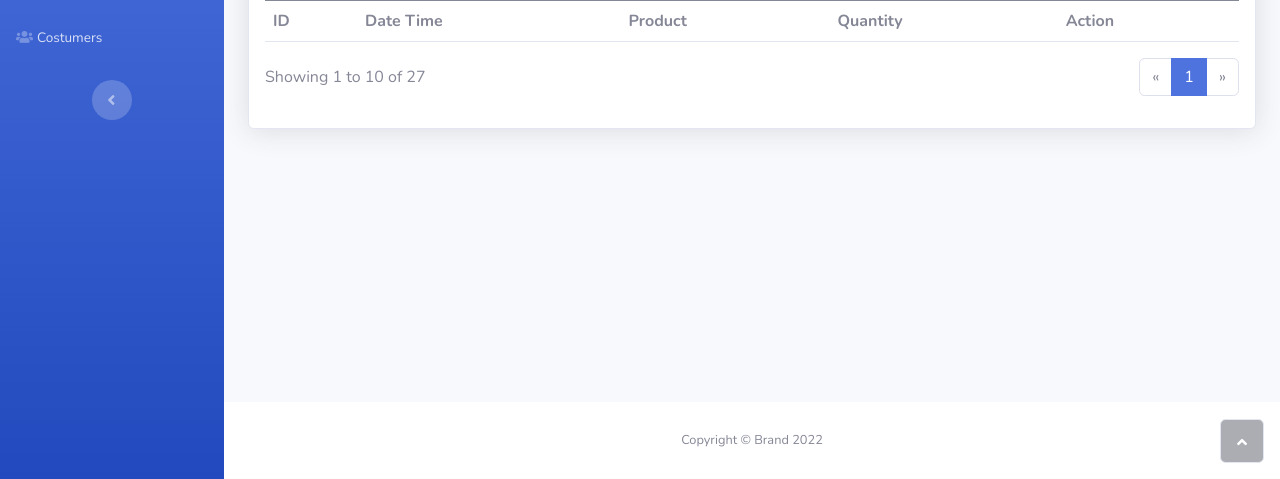
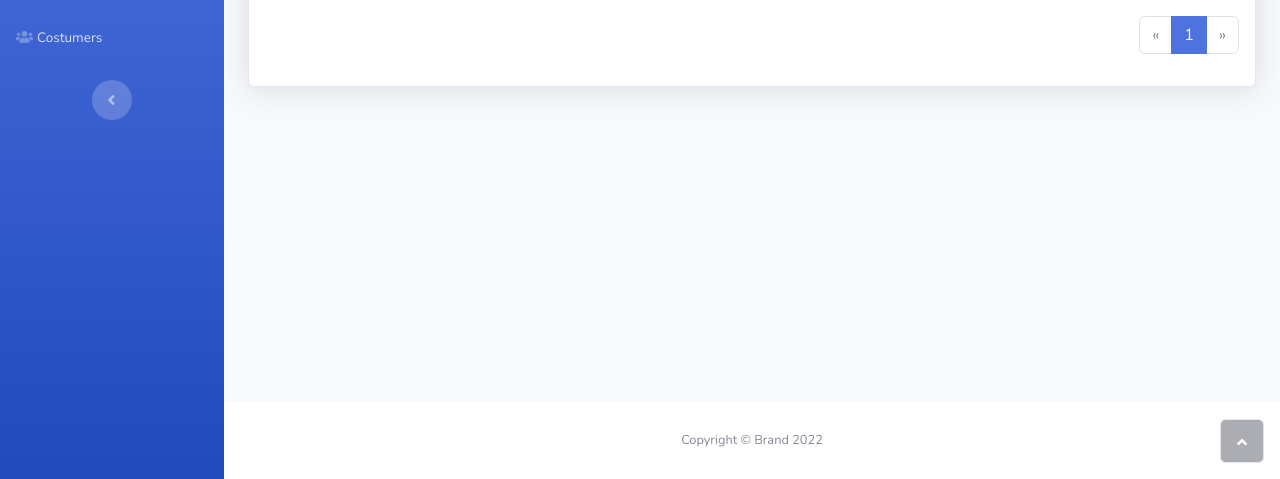
Before and after one commit to feljohn07/inventory, a Django app: page /orders/ in a window 1280 px wide. Shown: the part 321-800 px from the top of the page. Run offline with Django 4.2, Linux system fonts and the light colour scheme; data that the repository does not hold is empty; some libraries are stand-ins or nearby versions.

Commit message:
Comment out table footers

```diff
--- a/templates/customers/index.html
+++ b/templates/customers/index.html
@@ -54,7 +54,7 @@
                         </tr>
                         {% endfor %}
                     </tbody>
-                    <tfoot>
+                    <!-- <tfoot>
                         <tr>
                             <td><strong>ID</strong></td>
                             <td><strong>First Name</strong></td>
@@ -64,14 +64,13 @@
                             <td><strong>Date Added</strong></td>
                             <td><strong>Date Updated</strong></td>
                         </tr>
-                    </tfoot>
+                    </tfoot> -->
                 </table>
             </div>
 
             <!-- Pagination -->
             <div class="row">
                 <div class="col-md-6 align-self-center">
-                    <p id="dataTable_info" class="dataTables_info" role="status" aria-live="polite">Showing 1 to 10 of 27</p>
                 </div>
                 <div class="col-md-6">
                     <nav class="d-lg-flex justify-content-lg-end dataTables_paginate paging_simple_numbers">
--- a/templates/orders/index.html
+++ b/templates/orders/index.html
@@ -54,7 +54,7 @@
 
                         </tr>
                     </tbody>
-                    <tfoot>
+                    <!-- <tfoot>
                         <tr>
                             <td><strong>ID</strong></td>
                             <td><strong>Date Time</strong></td>
@@ -62,14 +62,13 @@
                             <td><strong>Quantity</strong></td>
                             <td><strong>Action</strong></td>
                         </tr>
-                    </tfoot>
+                    </tfoot> -->
                 </table>
             </div>
 
             <!-- Pagination -->
             <div class="row">
                 <div class="col-md-6 align-self-center">
-                    <p id="dataTable_info" class="dataTables_info" role="status" aria-live="polite">Showing 1 to 10 of 27</p>
                 </div>
                 <div class="col-md-6">
                     <nav class="d-lg-flex justify-content-lg-end dataTables_paginate paging_simple_numbers">
--- a/templates/purchases/index.html
+++ b/templates/purchases/index.html
@@ -52,7 +52,7 @@
 
                         </tr>
                     </tbody>
-                    <tfoot>
+                    <!-- <tfoot>
                         <tr>
                             <td><strong>ID</strong></td>
                             <td><strong>Date Time</strong></td>
@@ -60,7 +60,7 @@
                             <td><strong>Quantity</strong></td>
                             <td><strong>Action</strong></td>
                         </tr>
-                    </tfoot>
+                    </tfoot> -->
                 </table>
             </div>
 
--- a/templates/suppliers/index.html
+++ b/templates/suppliers/index.html
@@ -48,7 +48,7 @@
                         </tr>
                         {% endfor %}
                     </tbody>
-                    <tfoot>
+                    <!-- <tfoot>
                         <tr>
                             <td><strong>ID</strong></td>
                             <td><strong>Supplier Name</strong></td>
@@ -56,7 +56,7 @@
                             <td><strong>Date Added</strong></td>
 
                         </tr>
-                    </tfoot>
+                    </tfoot> -->
                 </table>
             </div>
 
```
